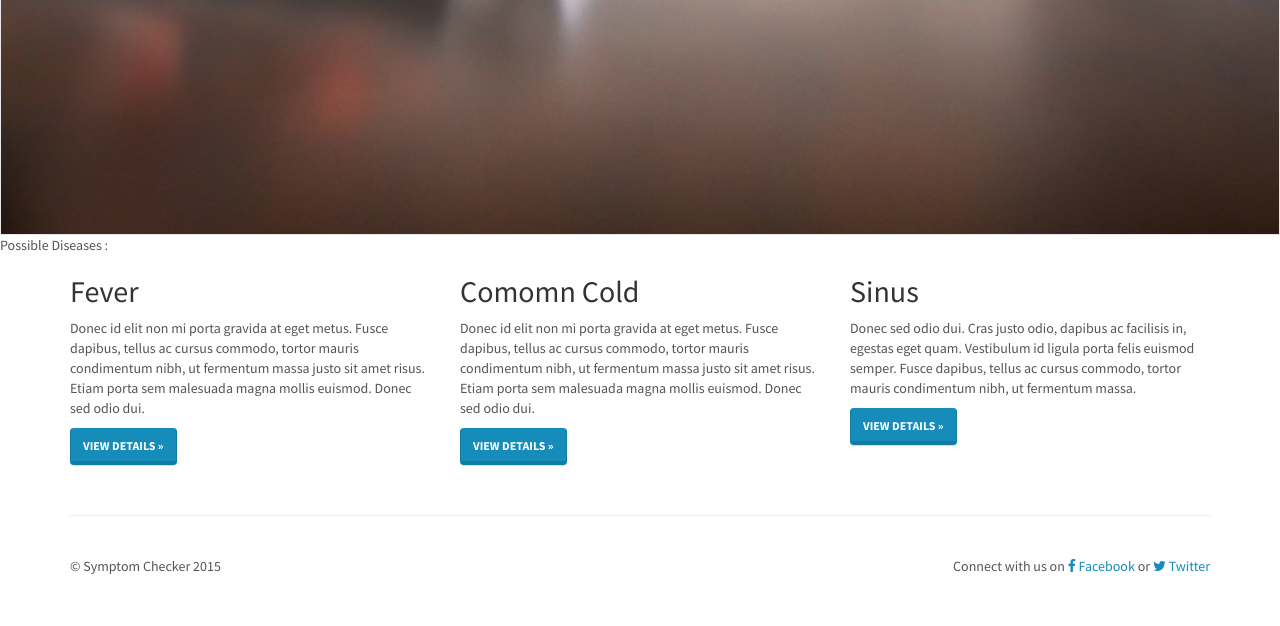
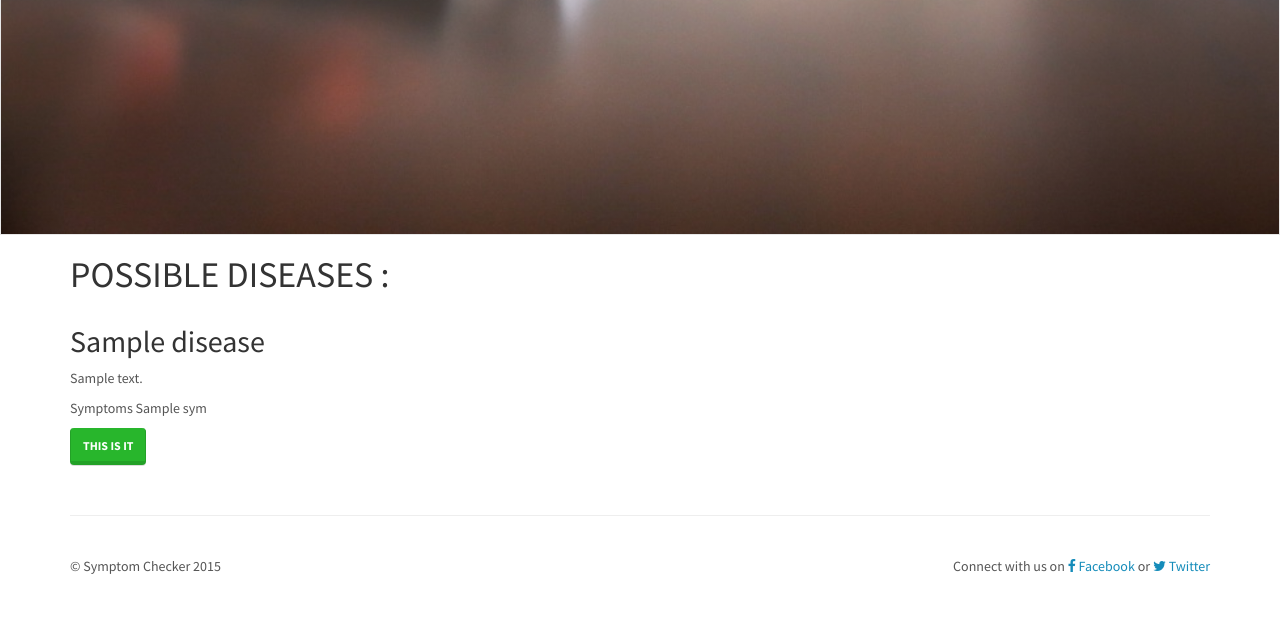
Before and after one commit to ramaseshan/symptomchecker, a Django app: template symptomcheck/src/templates/home.html in a window 1280 px wide. Shown: the part 565-1191 px from the top of the page. Run offline with Django 3.2, Linux system fonts and the light colour scheme; the template is opened without the code that fills it: most values are stand-ins (such as "Sample title", 1, 10 or a date in 2020); parts of the project's set-up code (start-up, migrations or seed data) failed here and were passed over; some libraries are stand-ins or nearby versions.

Commit message:
ML code added

```diff
--- a/symptomcheck/src/symptomcheck/urls.py
+++ b/symptomcheck/src/symptomcheck/urls.py
@@ -10,6 +10,7 @@ urlpatterns = patterns(
     '',
     #url(r'^$', views.HomePage.as_view(), name='home'),
      url(r'^$', views.HomePage, name='home'),
+     url(r'^learn/$', views.Learn, name='learn'),
     url(r'^about/$', views.AboutPage.as_view(), name='about'),
     url(r'^', include(accounts.urls, namespace='accounts')),
     url(r'^users/', include(profiles.urls, namespace='profiles')),
--- a/symptomcheck/src/templates/home.html
+++ b/symptomcheck/src/templates/home.html
@@ -40,29 +40,49 @@
 {% block container %}
 <!-- Benefits of the Django application -->
 <a name="about"></a>
-Possible Diseases :
-<div class="container">
+{%if diseases %}
+<div class="container" id="possibilities">
+  <strong><h1>POSSIBLE DISEASES :</h1></strong>
   <div class="row">
+    {% for disease in diseases %}
     <div class="col-lg-4">
-      <h2>Fever</h2>
-      <p>Donec id elit non mi porta gravida at eget metus. Fusce dapibus, tellus ac cursus commodo, tortor mauris condimentum nibh, ut fermentum massa justo sit amet risus. Etiam porta sem malesuada magna mollis euismod. Donec sed odio dui. </p>
-      <p><a class="btn btn-primary" href="#" role="button">View details &raquo;</a></p>
+      <h2>{{disease.d_name|default_if_none:"Name not found"}}</h2>
+      <p>{{disease.d_desc}}</p>
+      <p>  Symptoms
+          {% for sym in disease.d_symp.all%}
+ 		{{sym}} <br />
+          {% endfor %}
+      </p>
+     <p>
+       <button id="{{disease.did}}" class="btn btn-success">This is it</button>
+     </p>
     </div>
-    <div class="col-lg-4">
-      <h2>Comomn Cold</h2>
-      <p>Donec id elit non mi porta gravida at eget metus. Fusce dapibus, tellus ac cursus commodo, tortor mauris condimentum nibh, ut fermentum massa justo sit amet risus. Etiam porta sem malesuada magna mollis euismod. Donec sed odio dui. </p>
-      <p><a class="btn btn-primary" href="#" role="button">View details &raquo;</a></p>
-    </div>
-    <div class="col-lg-4">
-      <h2>Sinus</h2>
-      <p>Donec sed odio dui. Cras justo odio, dapibus ac facilisis in, egestas eget quam. Vestibulum id ligula porta felis euismod semper. Fusce dapibus, tellus ac cursus commodo, tortor mauris condimentum nibh, ut fermentum massa.</p>
-      <p><a class="btn btn-primary" href="#" role="button">View details &raquo;</a></p>
-    </div>
+    {% endfor %}
   </div>
 </div>
-
+<script>
+	document.getElementById('possibilities').scrollIntoView();
+</script>
+{%endif%}
 {% endblock container %}
 
 {% block scripts %}
 <script src="{% static 'site/js/site.js' %}"></script>
+<script>
+        var symps = " [{%for s in symps%} '{{s}}',{% endfor %}]";
+	$(".btn-success").on('click',function(){
+                var id = this.id;
+		$.ajax({
+			url : "/learn/",
+                        method : "POST",
+			data : {
+				'csrfmiddlewaretoken' : "{{csrf_token}}",
+				'symptoms': symps,
+ 				'id': id,
+			},
+			success : function(data){alert("Thanks for letting us know.")},
+			error : function(data){alert("Some code messed up. Sorry. Mind trying once again ?")}
+		});
+	});
+</script>
 {% endblock scripts %}
```
Also changed, not shown: symptomcheck/src/symptomcheck/diseases.py (+14 -6 lines), symptomcheck/src/symptomcheck/views.py (+26 -3 lines), symptomcheck/src/db.sqlite3.
